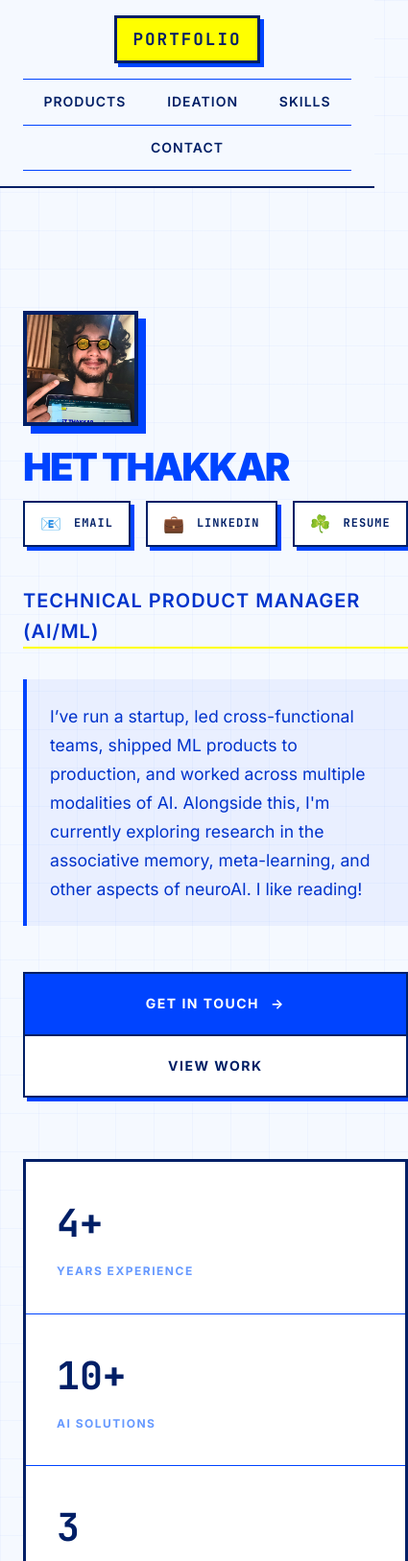
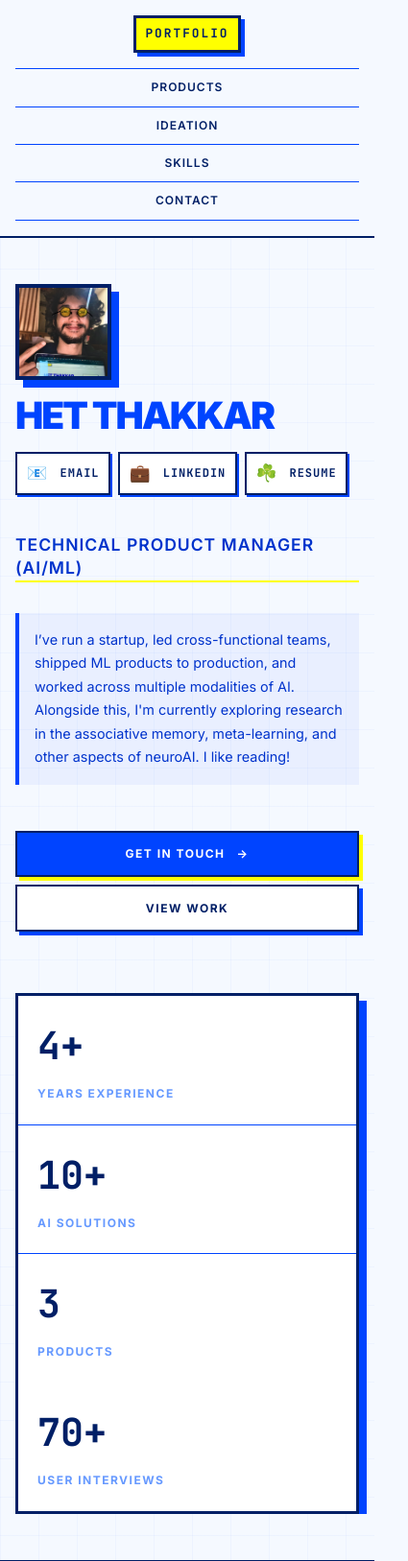
Before and after one commit to thakkarhet/thakkarhet, a plain HTML site: page index.html in a window 390 px wide. Shown: the top 1627 px of the page at 96% size, 425 px wide, since content can reach past the window. Drawn offline with Linux system fonts and the light colour scheme.

Commit message:
Update style.css

```diff
--- a/style.css
+++ b/style.css
@@ -20,6 +20,7 @@
 
 html {
     scroll-behavior: smooth;
+    overflow-x: hidden;
 }
 
 body {
@@ -34,6 +35,8 @@ body {
     line-height: 1.6;
     -webkit-font-smoothing: antialiased;
     -moz-osx-font-smoothing: grayscale;
+    overflow-x: hidden;
+    width: 100%;
 }
 
 .container {
@@ -128,6 +131,7 @@ nav a:hover {
 .hero-contact-links {
     display: flex;
     gap: 1rem;
+    flex-wrap: wrap;
 }
 
 .hero-contact-item {
@@ -764,153 +768,6 @@ footer {
     letter-spacing: 1px;
 }
 
-/* Responsive */
-@media (max-width: 1200px) {
-    .container {
-        padding: 0 1.5rem;
-    }
-
-    .hero-grid {
-        grid-template-columns: 1fr;
-    }
-
-    .hero-stats {
-        display: grid;
-        grid-template-columns: repeat(2, 1fr);
-    }
-
-    .stat-item {
-        border-right: 1px solid var(--border);
-        border-bottom: 1px solid var(--border);
-    }
-
-    .stat-item:nth-child(2n) {
-        border-right: none;
-    }
-
-    .stat-item:nth-child(n+3) {
-        border-bottom: none;
-    }
-
-    .section-header {
-        grid-template-columns: 1fr;
-        gap: 2rem;
-    }
-
-    .section-meta {
-        position: static;
-    }
-
-    .ideation-grid {
-        grid-template-columns: 1fr;
-    }
-
-    .ideation-card {
-        border-right: none;
-    }
-
-    .hero-header {
-        flex-direction: column;
-        align-items: flex-start;
-        gap: 1.5rem;
-    }
-
-    .profile-img {
-        width: 120px;
-        height: 120px;
-    }
-
-    .hero-content h1 {
-        font-size: clamp(2.5rem, 8vw, 3.5rem);
-        letter-spacing: -2px;
-    }
-
-    .cta-group {
-        flex-direction: column;
-    }
-
-    .btn-secondary {
-        border-left: 2px solid var(--border-dark);
-        border-top: none;
-    }
-
-    .hero-stats {
-        grid-template-columns: 1fr;
-    }
-
-    .stat-item {
-        border-right: none;
-    }
-
-    .product-header {
-        grid-template-columns: 1fr;
-    }
-
-    .product-metrics {
-        grid-template-columns: repeat(2, 1fr);
-        margin: 0 1.5rem 2rem;
-    }
-
-    .metric {
-        border-right: 1px solid var(--border);
-        border-bottom: 1px solid var(--border);
-        padding: 1.5rem 1rem;
-    }
-
-    .metric:nth-child(2n) {
-        border-right: none;
-    }
-
-    .metric:nth-child(n+3) {
-        border-bottom: none;
-    }
-
-    .skills-grid {
-        grid-template-columns: 1fr;
-    }
-
-    .skill-card {
-        border-right: none;
-    }
-
-    .footer-grid {
-        grid-template-columns: 1fr;
-    }
-
-    .tech-stack {
-        grid-template-columns: repeat(auto-fill, minmax(100px, 1fr));
-        gap: 1rem;
-    }
-}
-
-@media (max-width: 768px) {
-    nav {
-        flex-direction: column;
-        height: auto;
-        padding: 1rem 0;
-        gap: 1rem;
-    }
-
-    nav ul {
-        flex-wrap: wrap;
-        justify-content: center;
-        border-top: 1px solid var(--border);
-        width: 100%;
-    }
-
-    nav ul li {
-        flex: 1 1 auto;
-        text-align: center;
-    }
-
-    nav a {
-        border-left: none;
-        border-bottom: 1px solid var(--border);
-        display: block;
-        padding: 0.75rem 1rem;
-    }
-}
-
 /* Collapsible Section Styles */
 .product-item,
 .ideation-card {
@@ -995,3 +852,300 @@ footer {
     opacity: 1;
     padding-bottom: 2rem;
 }
+
+/* Responsive */
+@media (max-width: 1200px) {
+    .container {
+        padding: 0 1.5rem;
+    }
+
+    .hero-grid {
+        grid-template-columns: 1fr;
+    }
+
+    .hero-header {
+        flex-direction: column;
+        align-items: flex-start;
+        gap: 1.5rem;
+    }
+
+    .hero-content h1 {
+        font-size: clamp(2.5rem, 8vw, 3.5rem);
+        letter-spacing: -2px;
+    }
+
+    .hero-stats {
+        display: grid;
+        grid-template-columns: repeat(2, 1fr);
+        height: auto;
+    }
+
+    .stat-item {
+        border-right: 1px solid var(--border);
+        border-bottom: 1px solid var(--border);
+    }
+
+    .stat-item:nth-child(2n) {
+        border-right: none;
+    }
+
+    .stat-item:nth-child(n+3) {
+        border-bottom: none;
+    }
+
+    .section-header {
+        grid-template-columns: 1fr;
+        gap: 2rem;
+    }
+
+    .product-header {
+        grid-template-columns: 1fr;
+        padding: 2rem 1.5rem;
+    }
+
+    .product-metrics {
+        grid-template-columns: repeat(2, 1fr);
+        margin: 0 1.5rem 2rem;
+    }
+
+    .metric {
+        border-right: 1px solid var(--border);
+        border-bottom: 1px solid var(--border);
+        padding: 1.5rem 1rem;
+    }
+
+    .metric:nth-child(2n) {
+        border-right: none;
+    }
+
+    .metric:nth-child(n+3) {
+        border-bottom: none;
+    }
+
+    .ideation-grid {
+        grid-template-columns: 1fr;
+    }
+
+    .footer-grid {
+        grid-template-columns: 1fr;
+    }
+}
+
+@media (max-width: 768px) {
+    nav {
+        flex-direction: column;
+        height: auto;
+        padding: 1rem 0;
+        gap: 1rem;
+    }
+
+    nav ul {
+        flex-wrap: wrap;
+        width: 100%;
+        border-top: 1px solid var(--border);
+        justify-content: center;
+    }
+
+    nav ul li {
+        flex: 1 1 50%;
+        border-bottom: 1px solid var(--border);
+        border-right: 1px solid var(--border);
+        min-width: 0;
+        /* Allow shrinking */
+    }
+
+    nav ul li:nth-child(2n) {
+        border-right: none;
+    }
+
+    nav a {
+        border: none;
+        display: block;
+        padding: 0.75rem 0.25rem;
+        text-align: center;
+        font-size: 0.75rem;
+        overflow: hidden;
+        text-overflow: ellipsis;
+        white-space: normal;
+        /* Allow wrapping */
+        line-height: 1.2;
+    }
+
+    .hero {
+        padding: 3rem 0;
+    }
+
+    .hero-header {
+        gap: 1rem;
+    }
+
+    .hero-contact-links {
+        gap: 0.5rem;
+        justify-content: flex-start;
+    }
+
+    .hero-contact-item {
+        font-size: 0.7rem;
+        padding: 0.4rem 0.6rem;
+        box-shadow: 2px 2px 0px var(--accent);
+    }
+
+    .profile-img {
+        width: 100px;
+        height: 100px;
+    }
+
+    .product-item::before,
+    .ideation-card::before {
+        right: 1.5rem;
+    }
+
+    .product-item::after,
+    .ideation-card::after {
+        right: 1rem;
+    }
+
+    .tech-stack {
+        grid-template-columns: repeat(auto-fill, minmax(130px, 1fr));
+    }
+}
+
+@media (max-width: 480px) {
+    * {
+        max-width: 100% !important;
+        box-sizing: border-box !important;
+    }
+
+    .container {
+        padding: 0 1rem;
+        width: 100%;
+        overflow-x: hidden;
+    }
+
+    nav ul {
+        flex-direction: column !important;
+        align-items: stretch !important;
+    }
+
+    nav ul li {
+        flex: 1 1 100% !important;
+        border-right: none !important;
+        width: 100% !important;
+    }
+
+    .hero-content h1 {
+        font-size: 10vw !important;
+        /* Dynamic based on viewport */
+        word-break: break-word !important;
+        line-height: 1.1;
+        width: 100%;
+    }
+
+    .hero-subtitle {
+        font-size: 4.5vw !important;
+        white-space: normal !important;
+        display: block !important;
+        line-height: 1.4;
+        width: 100%;
+    }
+
+    .hero-description {
+        font-size: 0.9rem;
+        padding: 1rem;
+        width: 100%;
+    }
+
+    .hero-stats {
+        grid-template-columns: 1fr;
+        width: 100%;
+    }
+
+    .stat-item {
+        border-right: none;
+        border-bottom: 1px solid var(--border);
+        padding: 1.25rem;
+    }
+
+    .stat-item:last-child {
+        border-bottom: none;
+    }
+
+    .product-metrics {
+        grid-template-columns: 1fr;
+        margin: 0 0 1.5rem;
+        width: 100% !important;
+    }
+
+    .metric {
+        border-right: none;
+        padding: 0.75rem;
+    }
+
+    .metric:nth-child(n+3) {
+        border-bottom: 1px solid var(--border);
+    }
+
+    .metric:last-child {
+        border-bottom: none;
+    }
+
+    .cta-group {
+        flex-direction: column;
+        width: 100%;
+        gap: 0.5rem;
+    }
+
+    .btn {
+        width: 100%;
+        padding: 0.8rem;
+        font-size: 0.75rem;
+    }
+
+    .btn-secondary {
+        border-left: 2px solid var(--border-dark);
+        border-top: 2px solid var(--border-dark);
+        /* Add top border for column layout */
+    }
+
+    .product-title {
+        font-size: 1.3rem;
+    }
+
+    .product-header {
+        padding: 4.5rem 0.75rem 1rem;
+    }
+
+    .product-item::before,
+    .ideation-card::before {
+        right: 0.5rem;
+        top: 1rem;
+    }
+
+    .product-item::after,
+    .ideation-card::after {
+        right: 0.25rem;
+        top: 1.5rem;
+    }
+
+    .product-skills-visible {
+        padding: 0 0.5rem 0.75rem;
+    }
+
+    .tech-stack {
+        grid-template-columns: 1fr 1fr;
+        /* 2 columns on mobile */
+    }
+
+    .skill-category-group {
+        padding: 0.75rem;
+    }
+
+    .footer-info h2 {
+        font-size: 1.6rem;
+    }
+
+    .logo {
+        font-size: 0.8rem;
+        padding: 0.4rem 0.6rem;
+    }
+}
```
